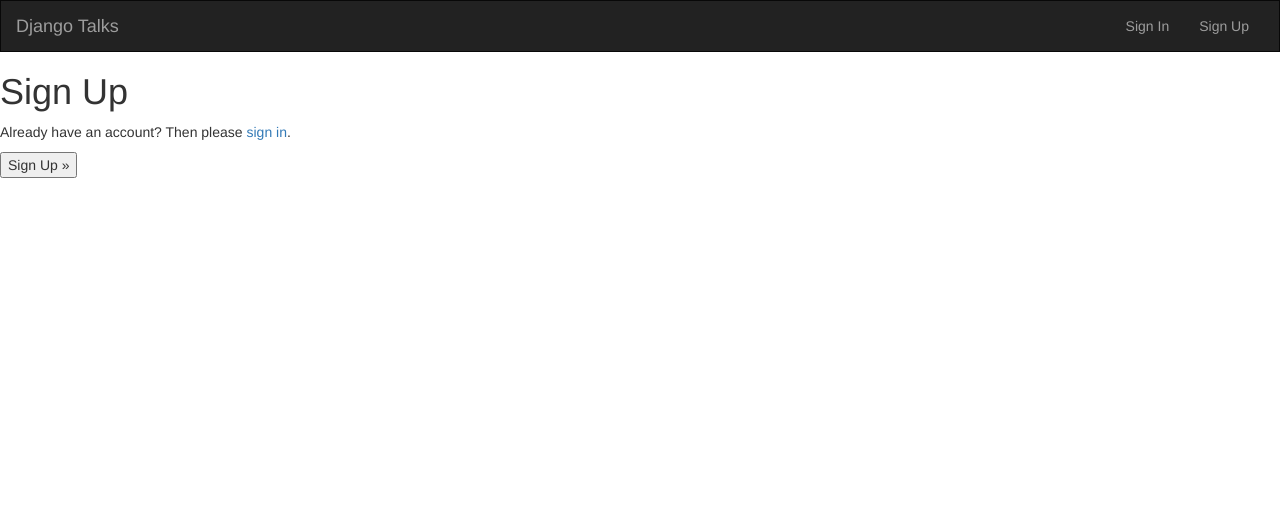
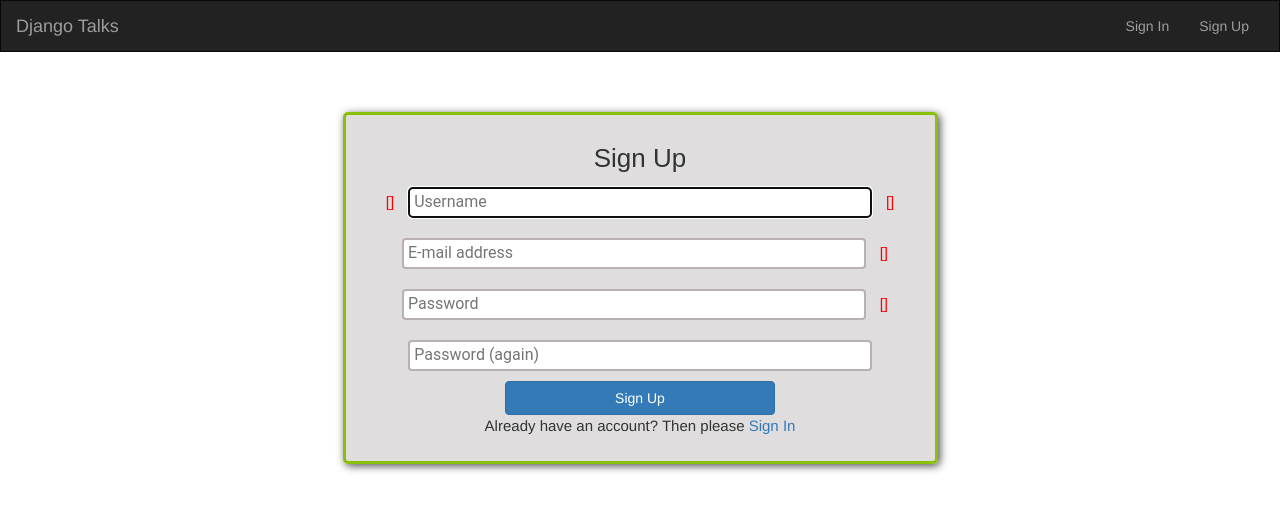
Before and after one commit to Shivam1904/django_talks, a Django app: template django_talks/django_talks/templates/account/signup.html in a window 1280 px wide. Shown: the top 511 px of the page. Run offline with Django 3.2, Linux system fonts and the light colour scheme; the template is opened without the code that fills it: most values are stand-ins (such as "Sample title", 1, 10 or a date in 2020); parts of the project's set-up code (start-up, migrations or seed data) failed here and were passed over.

Commit message:
auth templates modified

```diff
--- a/django_talks/django_talks/static/our_static/css/style.css
+++ b/django_talks/django_talks/static/our_static/css/style.css
@@ -27,3 +27,49 @@
     vertical-align: middle;
     width: 82%;
 }
+
+input[type='password'],
+input[type='text'],
+input[type='email'] {
+    width: 86%;
+    font-family: "Roboto", Corbel, Avenir, "Lucida Grande", "Lucida Sans", sans-serif;
+    font-size: 16px;
+    font-size: 1.6rem;
+    background: #fff;
+    border: 2px solid #B9B0B0;
+    border-radius: 4px;
+    cursor: auto;
+    border-radius:4px;
+    padding: 2px 4px;
+    margin: 10px;
+    /*margin-top: 10px;*/
+}
+
+.inset {
+    background: rgba(186, 181, 181, 0.46)	;
+    box-shadow: 2px 2px 8px rgba(0,0,0,.7);
+    border-radius: 5px;
+    margin-left: auto;
+    margin-right: auto;
+    margin-top: 40px;
+    text-align: center;
+}
+
+.inset .header{
+	font-family: sans-serif;
+    font-size: 26px;
+    font-weight: 400;
+}
+
+.norm_error{
+	font-family: sans-serif;
+    font-size: 15px;
+    font-weight: 400;
+    color: red;
+    text-align: left;
+    text-decoration: none;
+}
+
+.button{
+	width:50%;
+}
--- a/django_talks/django_talks/templates/account/signup.html
+++ b/django_talks/django_talks/templates/account/signup.html
@@ -5,17 +5,40 @@
 {% block head_title %}{% trans "Signup" %}{% endblock %}
 
 {% block content %}
-<h1>{% trans "Sign Up" %}</h1>
 
-<p>{% blocktrans %}Already have an account? Then please <a href="{{ login_url }}">sign in</a>.{% endblocktrans %}</p>
+<div class="col-md-12">
+<div class="col-md-3"></div>
+<div class="col-md-6 ">
+<div class="margin inset">
+<div class="header">Sign Up</div>
+<form class="signup" id="signup_form" method="post" action="{% url 'account_signup' %}">
+	{% csrf_token %}
+	<span class="norm_error">{{ form.non_field_errors }}</span>
 
-<form class="signup" id="signup_form" method="post" action="{% url 'account_signup' %}">
-  {% csrf_token %}
-  {{ form.as_p }}
-  {% if redirect_field_value %}
-  <input type="hidden" name="{{ redirect_field_name }}" value="{{ redirect_field_value }}" />
-  {% endif %}
-  <button type="submit">{% trans "Sign Up" %} &raquo;</button>
+	<span class="norm_error">{{ form.username.errors }}</span>
+	<input autofocus="autofocus" id="id_username" maxlength="30" name="username" placeholder="Username" type="text" />
+
+	<span class="norm_error">{{ form.email.errors }}</span>
+	<input id="id_email" name="email" placeholder="E-mail address" type="email" />
+
+	<span class="norm_error">{{ form.password1.errors }}</span>
+	<input id="id_password1" name="password1" placeholder="Password" type="password" />
+	<span class="norm_error">{{ form.password2.errors }}</span>
+	<input id="id_password2" name="password2" placeholder="Password (again)" type="password" /><input id="id_confirmation_key" maxlength="40" name="confirmation_key" type="hidden" />
+
+	{% if redirect_field_value %}
+	<input type="hidden" name="{{ redirect_field_name }}" value="{{ redirect_field_value }}" />
+	{% endif %}
+
+
+    <button class="btn btn-primary button" type="submit">Sign Up</button>
+	<div class="footnote">
+         Already have an account? Then please <a href="{{ login_url }}">Sign In</a>
+     </div>
 </form>
+</div>
 
+</div>
+<div class="col-md-3"></div>
+</div>
 {% endblock %}
--- a/django_talks/django_talks/templates/base.html
+++ b/django_talks/django_talks/templates/base.html
@@ -30,7 +30,7 @@
             <ul class="nav navbar-nav navbar-right">
               <!-- <li class="active"><a href="#">Home</a></li> -->
               {% if user.is_authenticated %}
-              <li><a href="{% url 'account_email' %}">Change E-mail</a></li>
+              <!-- <li><a href="{% url 'account_email' %}">Change E-mail</a></li> -->
               <li><a href="{% url 'account_logout' %}">Sign Out</a></li>
               {% else %}
               <li><a href="{% url 'account_login' %}">Sign In</a></li>
```
Also changed, not shown: django_talks/django_talks/settings.py (+2 -10 lines), django_talks/django_talks/templates/account/login.html (+35 -7 lines), django_talks/django_talks/templates/account/logout.html (+10 -4 lines), django_talks/db.sqlite3, 1 other file.
